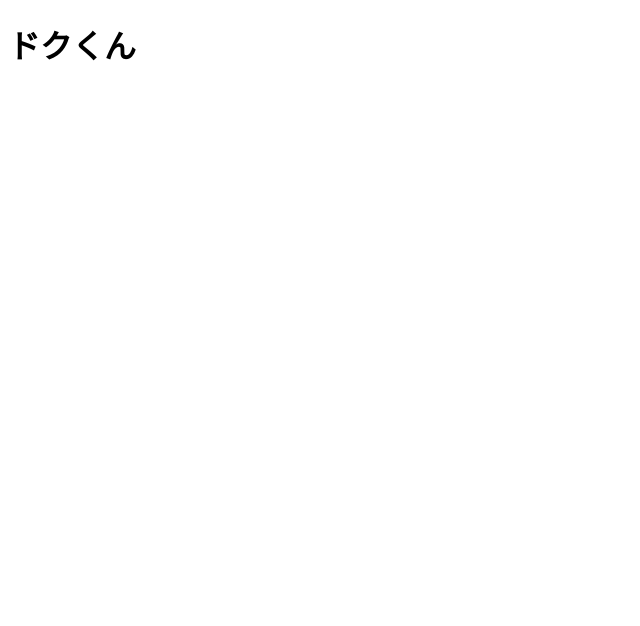
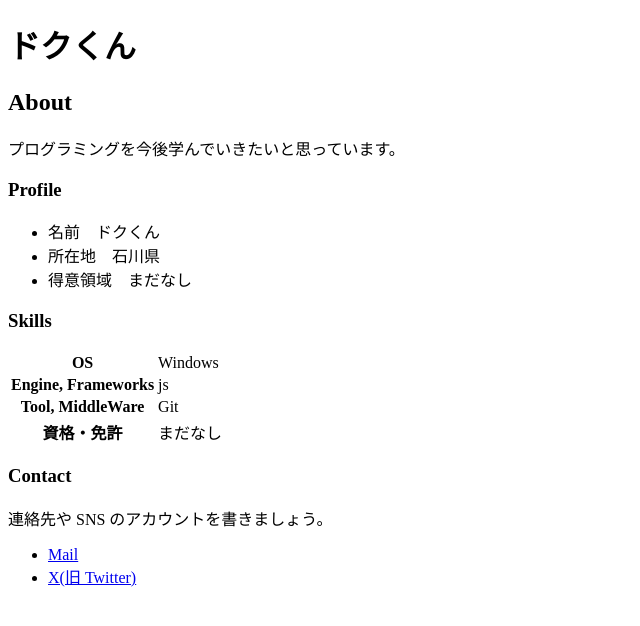
Before and after one commit to dokukunn/dokukunn.github.io, a plain HTML site: page index.html in a window 1280 px wide. Shown: the whole page, without its empty margins (0-640 px from the left). Drawn offline with Linux system fonts and the light colour scheme.

Commit message:
ポートフォリオに必要な情報を追加

```diff
--- a/index.html
+++ b/index.html
@@ -7,5 +7,43 @@
   </head>
   <body>
     <h1>ドクくん</h1>
+
+    <h2>About</h2>
+    <p>プログラミングを今後学んでいきたいと思っています。</p>
+
+    <h3>Profile</h3>
+    <ul>
+      <li>名前　ドクくん</li>
+      <li>所在地　石川県</li>
+      <li>得意領域　まだなし</li>
+    </ul>
+
+    <h3>Skills</h3>
+    <table>
+      <tr>
+        <th>OS</th>
+        <td>Windows</td>
+      </tr>
+      <tr>
+        <th>Engine, Frameworks</th>
+        <td>js</td>
+      </tr>
+      <tr>
+        <th>Tool, MiddleWare</th>
+        <td>Git</td>
+      </tr>
+      <tr>
+        <th>資格・免許</th>
+        <td>まだなし</td>
+      </tr>
+    </table>
+
+    <h3>Contact</h3>
+    <p>連絡先や SNS のアカウントを書きましょう。</p>
+    <ul>
+      <li><a href="dokukun9250@outlook.jp">Mail</a></li>
+      <li><a href="https://x.com/dokukunn">X(旧 Twitter)</a></li>
+    </ul>
+
   </body>
 </html>
```
